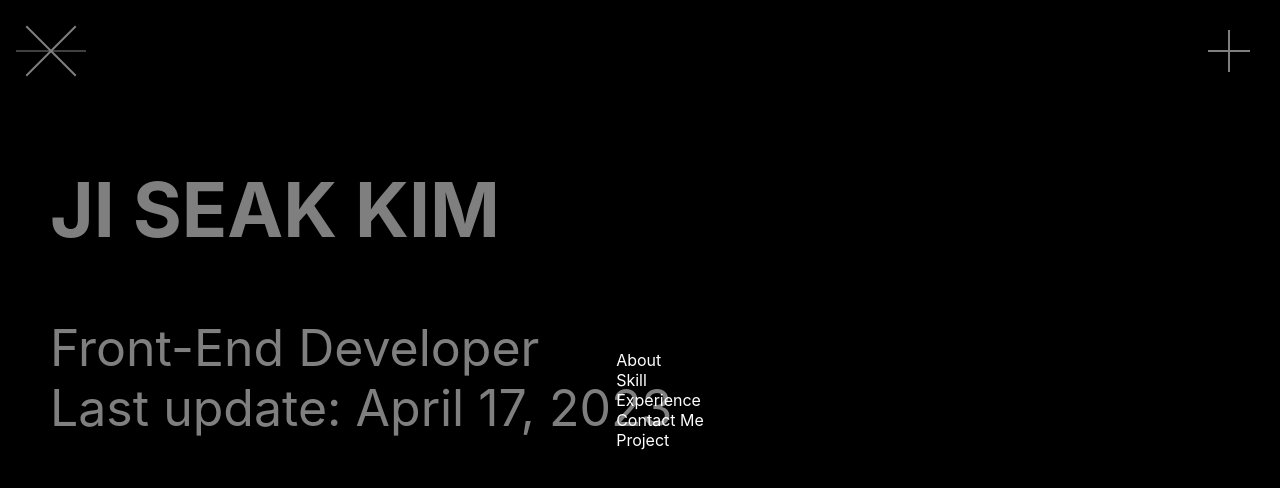
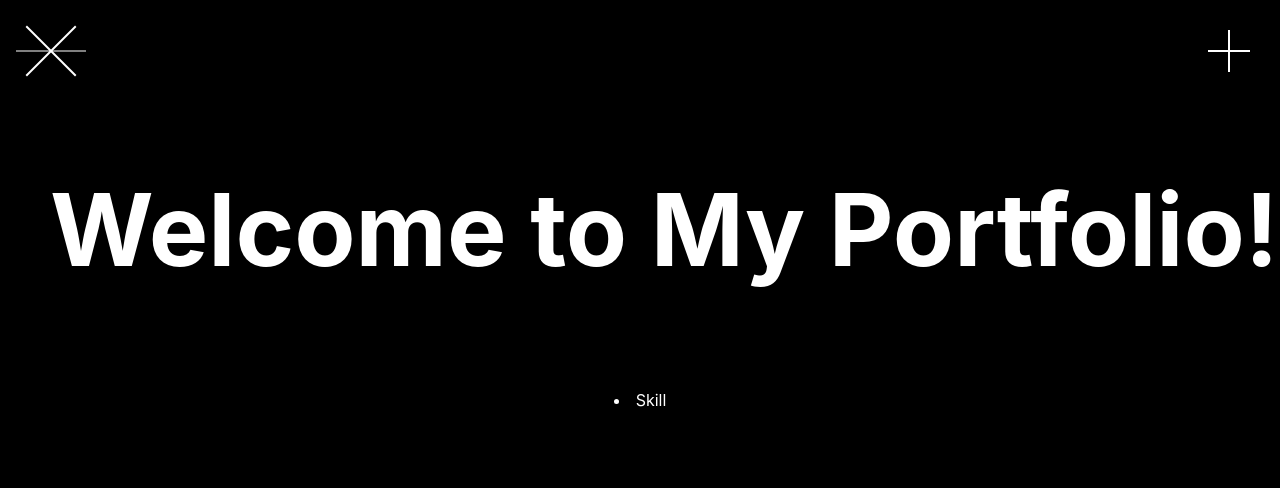
Before and after one commit to p1ants/my_portfolio, a Next.js app in the folder portfolio/: page / in a window 1280 px wide. Both pictures are taken after a click on the button 1229 px from the left and 51 px from the top of the page. Shown: the top 488 px of the page. Built offline with nearby package versions, Linux system fonts and the light colour scheme.

Commit message:
스킬페이지 라우팅 과정간에 애니메이션 확인

```diff
--- a/portfolio/src/components/Header/CategoryModal.tsx
+++ b/portfolio/src/components/Header/CategoryModal.tsx
@@ -1,22 +1,29 @@
-// components/Header/CategoryModal.tsx
-import React from 'react';
-import { ModalContainer, ModalContent, Backdrop, MenuItem } from './Header.styles';
+// components/Header/HeaderModal.tsx
+import React, { useState } from 'react';
+import { useRouter } from 'next/router';
+import { ModalContainer, ModalContent, MenuItem } from './Header.styles';
 
-const CategoryModal: React.FC = () => {
+const HeaderModal: React.FC = () => {
+  const router = useRouter();
+  const [reverse, setReverse] = useState(false);
+
+  const handleSkillClick = () => {
+    setReverse(true);
+    setTimeout(() => {
+      router.push('/Skills');
+    }, 1000); // 애니메이션 시간을 설정합니다. 현재 1초로 설정되어 있습니다.
+  };
+
   return (
     <ModalContainer>
-      <Backdrop />
-      <ModalContent>
-        <ul>
-          <MenuItem delay="0s">About</MenuItem>
-          <MenuItem delay="0.1s">Skill</MenuItem>
-          <MenuItem delay="0.2s">Experience</MenuItem>
-          <MenuItem delay="0.3s">Contact Me</MenuItem>
-          <MenuItem delay="0.4s">Project</MenuItem>
-        </ul>
+      <ModalContent reverse={reverse}>
+        <MenuItem delay="0s" reverse={reverse} onClick={handleSkillClick}>
+          Skill
+        </MenuItem>
+        {/* 다른 MenuItem들 */}
       </ModalContent>
     </ModalContainer>
   );
 };
 
-export default CategoryModal;
+export default HeaderModal;
--- a/portfolio/src/components/Header/Header.styles.ts
+++ b/portfolio/src/components/Header/Header.styles.ts
@@ -156,9 +156,21 @@ const bounceUp = keyframes`
   }
 `;
 
-export const MenuItem = styled.li<{ delay: string }>`
-  ${({ delay }) => css`
-    animation: ${bounceUp} 0.5s ease-out ${delay} forwards;
+export const MenuItem = styled.li<{ delay: string; reverse?: boolean }>`
+  ${({ delay, reverse }) => css`
+    animation: ${reverse ? bounceDown : bounceUp} 0.5s ease-out ${delay} forwards;
   `}
   overflow: hidden;
 `;
+
+
+
+
+const bounceDown = keyframes`
+  0% {
+    clip-path: inset(0 0 0 0);
+  }
+  100% {
+    clip-path: inset(100% 0 0 0);
+  }
+`;
--- a/portfolio/src/components/Name.tsx
+++ b/portfolio/src/components/name/Name.tsx
@@ -3,7 +3,7 @@ import React from 'react';
 export default function Name() {
   return (
     <div>
-      <h2>JI SEAK KIM</h2>
+      <h2>KIM JI SEAK</h2>
       <div>Front-End Developer</div>
       <div>Last update: April 17, 2023</div>
     </div>
--- /dev/null
+++ b/portfolio/src/pages/Skills.tsx
@@ -0,0 +1,18 @@
+// src/pages/Skills.tsx
+import React from 'react';
+import { useRouter } from 'next/router';
+
+// 스타일
+import { Container } from './index.style';
+
+const SkillsPage: React.FC = () => {
+  // 여기에 SkillsPage에 관련된 로직을 작성하세요.
+  return (
+    <Container>
+      <div>안녕하세요, Skills 페이지입니다!</div>
+      {/* Skills 페이지의 다른 컴포넌트와 내용을 이곳에 추가하세요 */}
+    </Container>
+  );
+};
+
+export default SkillsPage;
--- a/portfolio/src/pages/index.style.ts
+++ b/portfolio/src/pages/index.style.ts
@@ -1,5 +1,6 @@
 // index.style.ts
-import styled, { keyframes } from 'styled-components';
+import styled, { css,keyframes } from 'styled-components';
+
 
 const bounce = keyframes`
   0% {
@@ -23,3 +24,38 @@ export const Container = styled.div`
   /* 애니메이션 추가 */
   animation: ${bounce} 1s ease-out;
 `;
+
+// pages/index.style.ts
+
+// 기존 스타일 코드 ...
+
+// export const Name = styled.h1<{ reverse?: boolean }>`
+//   ${({ reverse }) => css`
+//     animation: ${reverse ? bounceOut : bounceIn} 1s ease-out forwards;
+//   `}
+// `;
+
+
+const bounceIn = keyframes`
+  0% {
+    transform: translateX(-100%);
+  }
+  100% {
+    transform: translateX(0%);
+  }
+`;
+
+const bounceOut = keyframes`
+  0% {
+    transform: translateX(0%);
+  }
+  100% {
+    transform: translateX(-100%);
+  }
+`;
+
+export const Name = styled.h1<{ reverse?: boolean }>`
+  ${({ reverse }) => css`
+    animation: ${reverse ? bounceOut : bounceIn} 1s ease-out forwards;
+  `}
+`;
--- a/portfolio/src/pages/index.tsx
+++ b/portfolio/src/pages/index.tsx
@@ -1,17 +1,32 @@
 // pages/index.tsx
-import React from 'react';
+import React, { useState, useEffect } from 'react';
+import { useRouter } from 'next/router';
 
-//스타일
-import { Container } from './index.style';
-import Name from '@/components/Name';
+// 스타일
+import { Container, Name } from './index.style';
 
 const MainPage: React.FC = () => {
+  const router = useRouter();
+  const [reverse, setReverse] = useState(false);
+
+  useEffect(() => {
+    const handleRouteChange = (url: string) => {
+      if (url === '/skill') {
+        setReverse(true);
+      }
+    };
+
+    router.events.on('routeChangeStart', handleRouteChange);
+    return () => {
+      router.events.off('routeChangeStart', handleRouteChange);
+    };
+  }, [router]);
+
   return (
-    <>
-      <Container>
-        <Name />
-      </Container>
-    </>
+    <Container>
+      <Name reverse={reverse}>Welcome to My Portfolio!</Name>
+      {/* 다른 컴포넌트와 내용을 이곳에 추가하세요 */}
+    </Container>
   );
 };
 
```
Also changed, not shown: portfolio/src/components/skill/FrontEnd.tsx (added).
